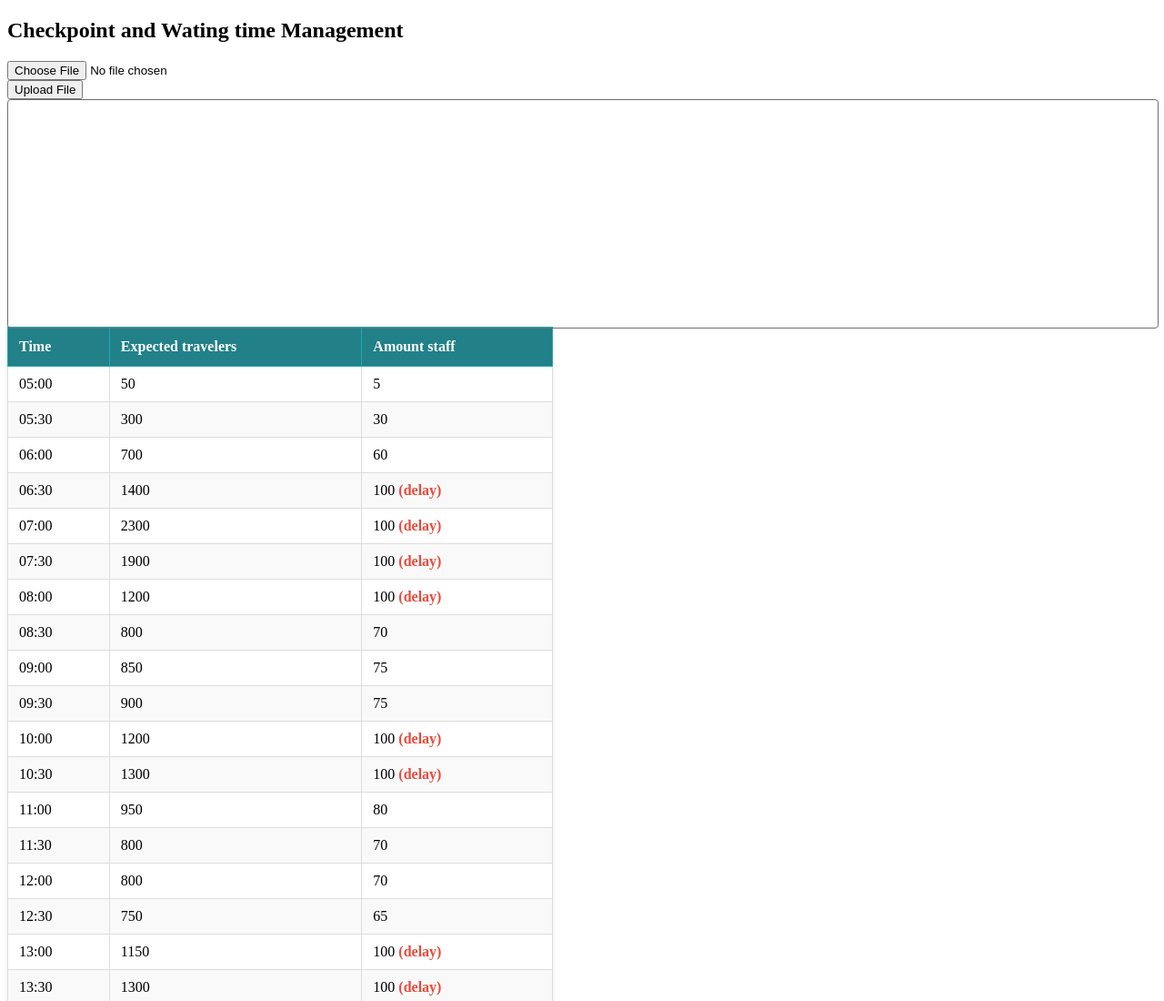
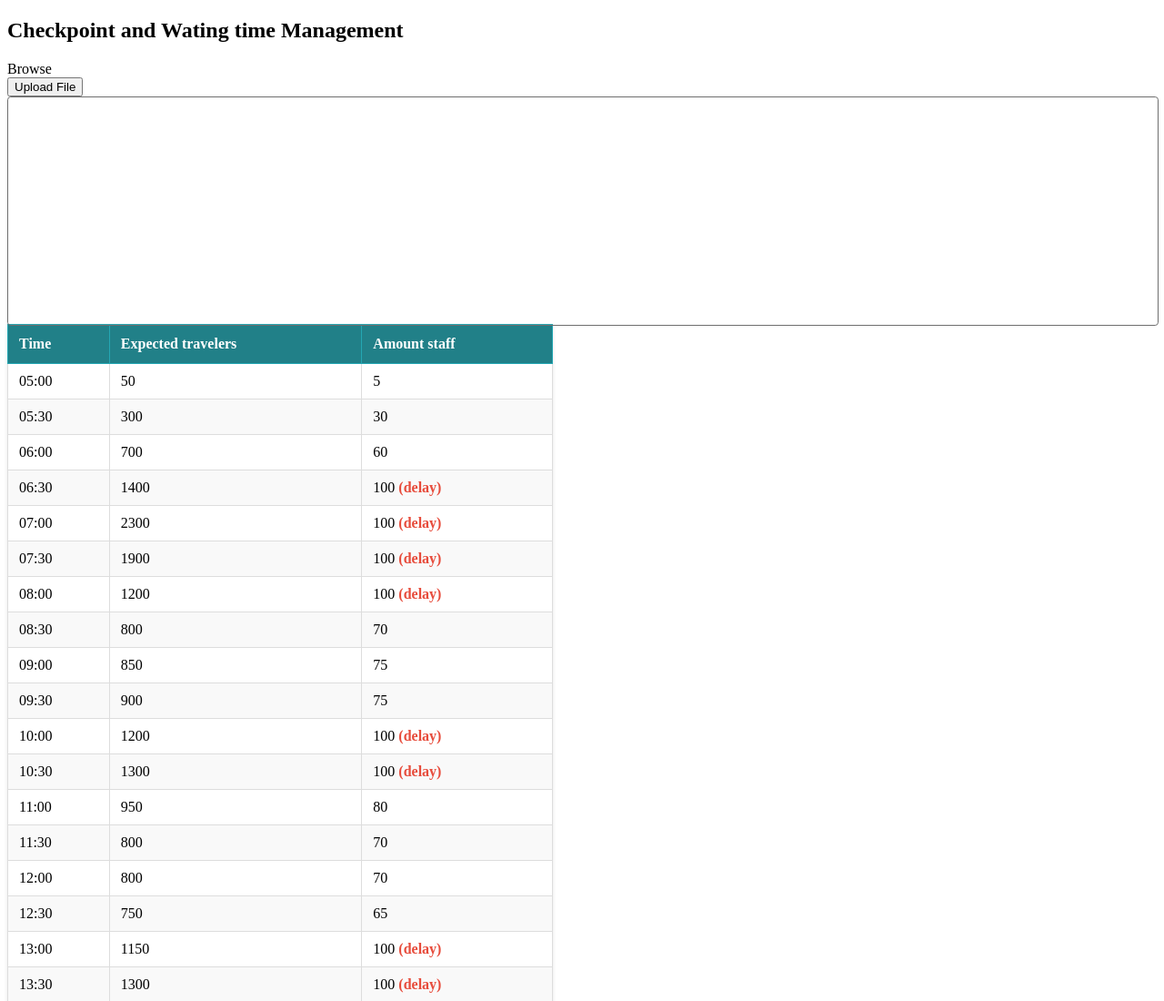
Before and after one commit to druabello-dotcom/airport-employee-management, a website with bundled scripts: page frontend/src/index.html in a window 1280 px wide. Shown: the top 1100 px of the page at 91% size. Built offline with nearby package versions, Linux system fonts and the light colour scheme.

Commit message:
feat: use div instead of input tag for browse button

```diff
--- a/frontend/src/index.html
+++ b/frontend/src/index.html
@@ -17,7 +17,8 @@
 	<div id="calc-checkpoints-managment">
 		<h2>Checkpoint and Wating time Management</h2>
 		<form action="" id="form">
-			<input type="file" id="file" accept=".csv">
+			<input type="file" id="file" style="display: none;" accept=".csv">
+			<div class="button" id="uploadTrigger">Browse</div>
 			<button type="submit" class="submit">Upload File</button>
 		</form>
 		<div id="chart-results">
--- a/frontend/src/main.js
+++ b/frontend/src/main.js
@@ -1,5 +1,9 @@
 import { getNeededCheckpoints } from "./api.js";
 import { updateChart } from "./updateChart.js";
+
+document.getElementById("uploadTrigger").addEventListener("click", () => {
+	document.getElementById("file").click();
+})
 
 document.getElementById("form").addEventListener("submit", async event => {
 	event.preventDefault();
```
